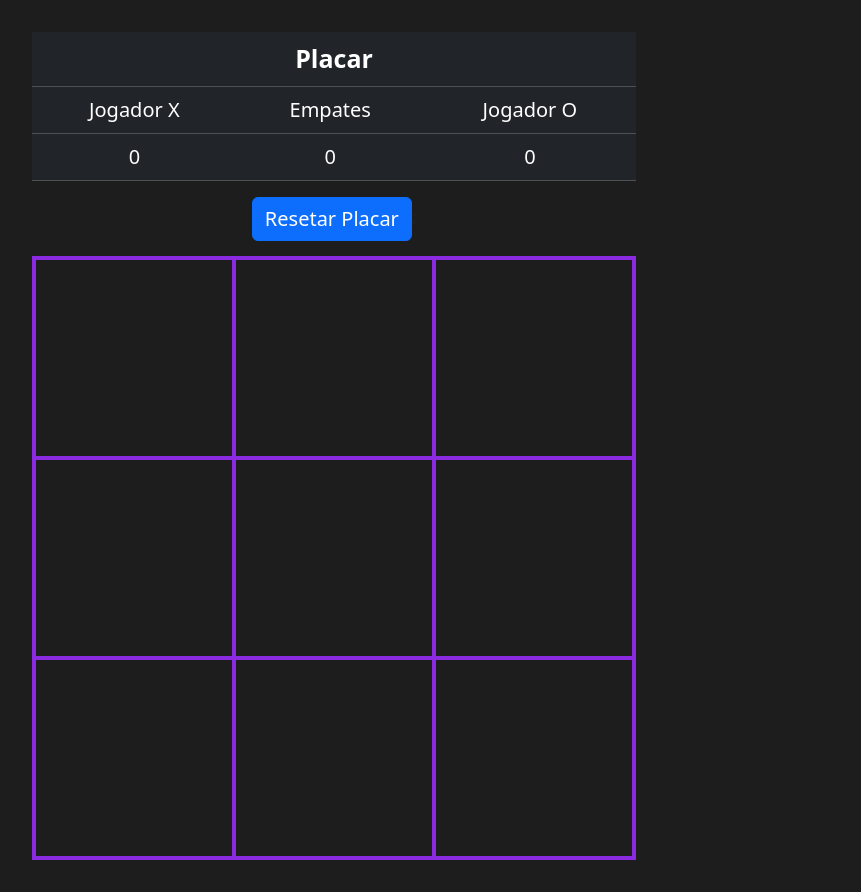
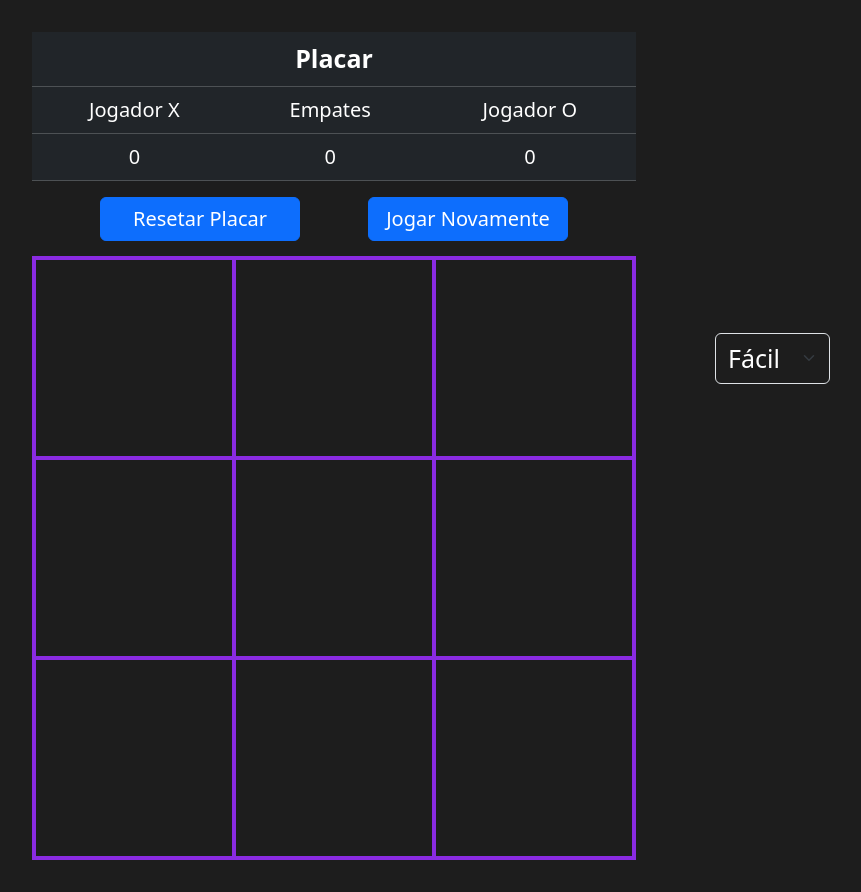
Before and after one commit to BernardoZanette/jogoDaVelhaReact, a React (Vite) app: page / in a window 1280 px wide. Shown: the whole page, without its empty margins (306-1167 px from the left). Built offline with nearby package versions, Linux system fonts and the light colour scheme.

Commit message:
praticamente pronto.

```diff
--- a/src/App.css
+++ b/src/App.css
@@ -13,6 +13,12 @@ body {
   margin-top: 15px !important;
 }
 
-#resetarPlacar {
+.divBotoes {
+  display: flex;
+  justify-content: space-evenly;
+}
+
+.divBotoes>* {
   font-size: 20px !important;
+  width: 200px;
 }
--- a/src/App.jsx
+++ b/src/App.jsx
@@ -2,20 +2,25 @@ import { useEffect, useState } from 'react'
 import Jogo from './Jogo.jsx'
 import Modal from './Modal.jsx'
 import Placar from './Placar.jsx'
-import Button from 'react-bootstrap/Button';
+import Dificuldade from './Dificuldade.jsx'
+import Button from 'react-bootstrap/Button'
 import './App.css'
-import 'bootstrap/dist/css/bootstrap.min.css';
+import 'bootstrap/dist/css/bootstrap.min.css'
 
 function App() {
   const [quadrados, setQuadrados] = useState(Array(9).fill(null));
   const [turno, setTurno] = useState('X');
   const [showModal, setShowModal] = useState(false);
+
   const [vitoriasX, setVitoriasX] = useState(0);
   const [vitoriasO, setVitoriasO] = useState(0);
   const [empates, setEmpates] = useState(0);
+
   const [jogadasJogador, setJogadasJogador] = useState(0);
   const [modalFechado, setModalFechado] = useState(false);
   const [empatou, setEmpatou] = useState(false);
+
+  const [dificuldade, setDificuldade] = useState("Fácil");
 
   let ganhou = false
 
@@ -30,12 +35,22 @@ function App() {
     [6,7,8]
   ]
 
+  const getNumeroStorage = (key) => {
+    const value = localStorage.getItem(key);
+    return value ? parseInt(value, 10) : 0;
+  };
+
   useEffect(() => {
     // Verifica se há dados no localStorage e os usa para definir os quadrados
     const jogo = localStorage.getItem('jogo');
     if (jogo) {
       setQuadrados(JSON.parse(jogo));
     }
+    setVitoriasX(getNumeroStorage('vitoriasX'));
+    setVitoriasO(getNumeroStorage('vitoriasO'));
+    setEmpates(getNumeroStorage('empates'));
+    setDificuldade(localStorage.getItem('dificuldade'));
+    setJogadasJogador(getNumeroStorage('jogadas'));
   }, []);
 
   const handleJogar = (index) => {
@@ -46,11 +61,17 @@ function App() {
     setQuadrados(novoVetor)
     setJogadasJogador(jogadasJogador+1);
 
+    verificarVitoria(novoVetor);
+
     botJogar(novoVetor);
-    console.log(novoVetor);
 
+    // armazenamento
     localStorage.setItem('jogo', JSON.stringify(novoVetor));
-    verificarVitoria(novoVetor);
+    localStorage.setItem('vitoriasX', vitoriasX);
+    localStorage.setItem('vitoriasO', vitoriasO);
+    localStorage.setItem('empates', empates);
+    localStorage.setItem('dificuldade', dificuldade);
+    localStorage.setItem('jogadas', jogadasJogador);
   };
 
   const verificarVitoria = (novoVetor) => {
@@ -70,32 +91,83 @@ function App() {
       setEmpatou(true);
       setShowModal(true);
     }
-    console.log(jogadasJogador)
+  }
+
+  const impedirOuGanhar = (verificador, quadradosPosJogada, indexJogada) => {
+    combosVitoria.forEach(combo => {
+      if (indexJogada) return
+      const primeiro = quadradosPosJogada[combo[0]];
+      const segundo = quadradosPosJogada[combo[1]];
+      const terceiro = quadradosPosJogada[combo[2]];
+
+      if (
+        (!primeiro || !segundo || !terceiro) &&
+        ((primeiro == verificador && primeiro == segundo) ||
+        (segundo == verificador && segundo == terceiro) ||
+        (primeiro == verificador && primeiro == terceiro))
+      ) {
+          if (primeiro == verificador && primeiro == segundo) indexJogada = combo[2];
+          if (segundo == verificador && segundo == terceiro) indexJogada = combo[0];
+          if (primeiro == verificador && primeiro == terceiro) indexJogada = combo[1];
+
+          if (!quadradosPosJogada[indexJogada]) {
+            quadradosPosJogada[indexJogada] = "O"
+          }
+        }
+    })
+    if (indexJogada != null) return true;
+    return false;
   }
 
   const botJogar = (quadradosPosJogada) => {
+
     if (ganhou) return;
     let indexesVazios = [];
+    let indexJogada = null;
+    let jogou = false;
+
     quadradosPosJogada.forEach((quadrado, index) => {
         if (quadrado == null) indexesVazios.push(index);
     });
-    let indexAleatorio = Math.floor(Math.random()*indexesVazios.length);
-    let jogadaIndex = indexesVazios[indexAleatorio];
-    quadradosPosJogada[jogadaIndex] = "O";
-    setQuadrados(quadradosPosJogada)
 
-    verificarVitoria(quadradosPosJogada)
+    if (dificuldade == "Fácil") {
+      indexJogada = Math.floor(Math.random()*indexesVazios.length);
+      let jogada = indexesVazios[indexJogada];
+      quadradosPosJogada[jogada] = "O";
+    }
+    else {
+      // X pode ganhar? Então impede.
+      jogou = impedirOuGanhar("X", quadradosPosJogada, indexJogada)
+
+      // Não tem o que impedir, então: O pode ganhar? Então ganha.
+      if (!jogou) jogou = impedirOuGanhar("O", quadradosPosJogada, indexJogada)
+
+      // Não consegue ganhar, então joga aleatório.
+      if(!jogou) {
+        indexJogada = Math.floor(Math.random()*indexesVazios.length);
+        let jogada = indexesVazios[indexJogada];
+        quadradosPosJogada[jogada] = "O";
+      }
+    }
+
+    setQuadrados(quadradosPosJogada);
+
+    verificarVitoria(quadradosPosJogada);
   }
 
   const resetarPlacar = () => {
-    localStorage.clear();
+    localStorage.removeItem("empates");
+    localStorage.removeItem("vitoriasO");
+    localStorage.removeItem("vitoriasX");
     setEmpates(0);
     setVitoriasO(0);
     setVitoriasX(0);
-    handleJogarNovamente();
   }
 
   const handleJogarNovamente = () => {
+    localStorage.removeItem('jogo');
+    localStorage.removeItem('jogadas');
+    localStorage.removeItem('dificuldade');
     setQuadrados(Array(9).fill(null));
     setTurno('X');
     setEmpatou(false);
@@ -107,9 +179,13 @@ function App() {
   return (
     <div>
       <Placar vitoriasO={vitoriasO} vitoriasX={vitoriasX} empates={empates}/>
-      <Button id="resetarPlacar" onClick={resetarPlacar}>Resetar Placar</Button>;
+      <div className='divBotoes'>
+        <Button id="resetarPlacar" onClick={resetarPlacar}>Resetar Placar</Button>
+        <Button onClick={handleJogarNovamente}> Jogar Novamente </Button>
+      </div>
       <Jogo quadrados={quadrados} clique={handleJogar}/>
       <Modal mostrar={showModal} empatou={empatou} vencedor={turno} onJogarNovamente={handleJogarNovamente} modalFechado={modalFechado} setModalFechado={setModalFechado}/>
+      <Dificuldade dificuldade={dificuldade} setDificuldade={setDificuldade}/>
     </div>
   )
 }
--- /dev/null
+++ b/src/Dificuldade.css
@@ -0,0 +1,14 @@
+#dificuldade {
+    position: absolute;
+    width: min-content;
+    font-size: 25px;
+    bottom: 50%;
+    right: 10%;
+    margin: 1rem;
+    background-color: transparent;
+    color: white;
+}
+
+#dificuldade option {
+    color: black !important;
+}
--- /dev/null
+++ b/src/Dificuldade.jsx
@@ -0,0 +1,18 @@
+import './Dificuldade.css';
+import Form from 'react-bootstrap/Form';
+
+const Dificuldade = ({dificuldade, setDificuldade}) => {
+
+  const handleChange = (event) => {
+    setDificuldade(event.target.value);
+  };
+
+  return(
+    <Form.Select id="dificuldade" value={dificuldade} onChange={handleChange}>
+      <option value={"Fácil"}>Fácil</option>
+      <option value={"Difícil"}>Difícil</option>
+    </Form.Select>
+  )
+};
+
+export default Dificuldade;
--- a/src/Modal.jsx
+++ b/src/Modal.jsx
@@ -26,6 +26,6 @@ const Modal = ({mostrar, empatou, vencedor, onJogarNovamente, modalFechado, setM
          </div>
         );
     }
-    return  <Button id="jogarNovamente" onClick={onJogarNovamente}> Jogar Novamente </Button>;
+    return;
 };
 export default Modal;
```
